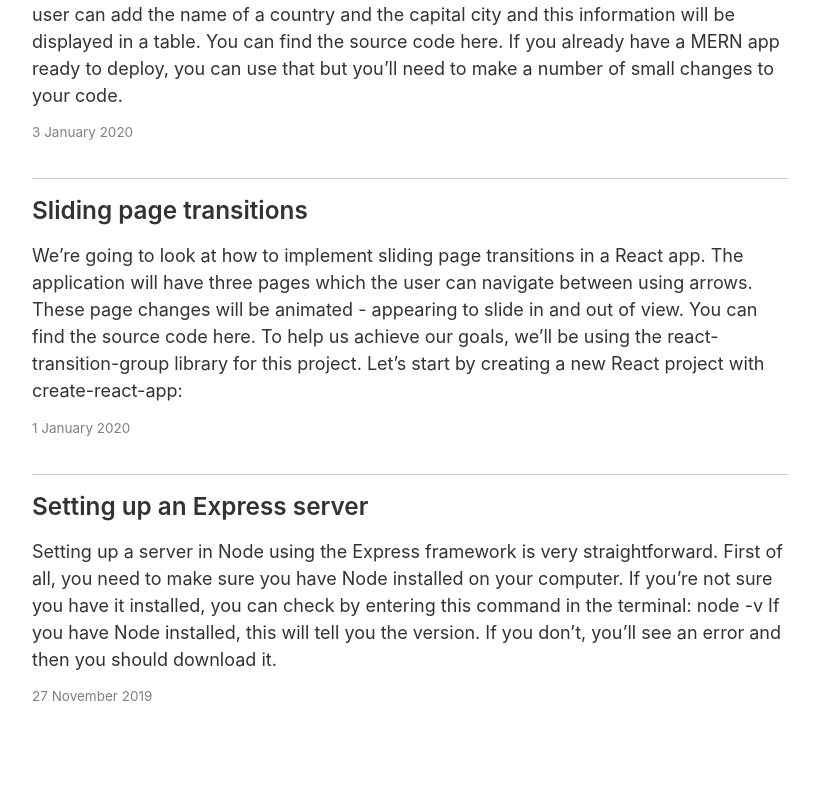
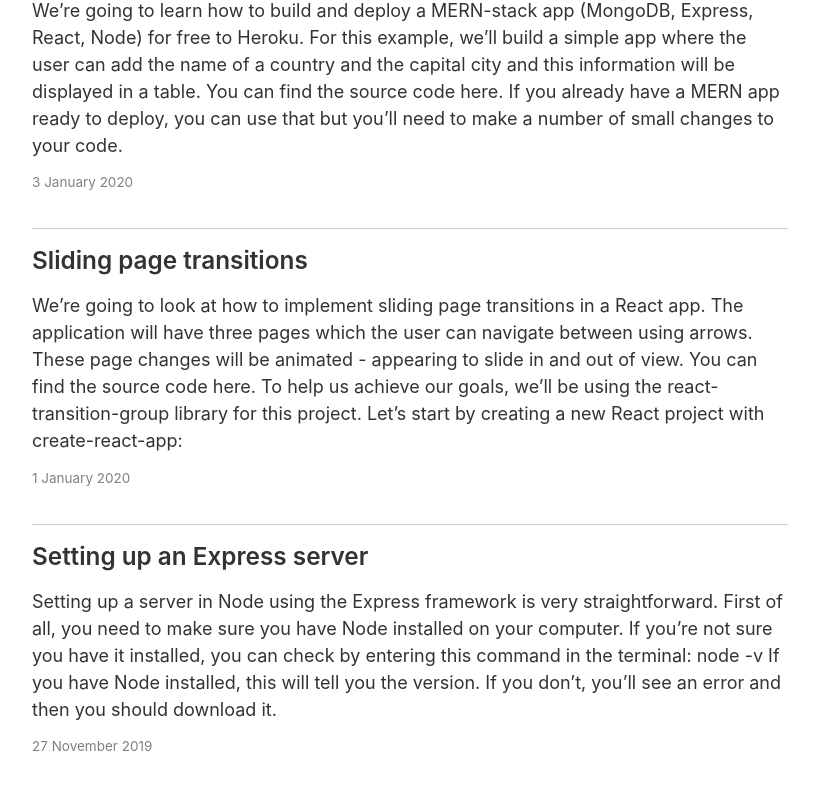
Before and after one commit to tommcandrew/blog, a plain HTML site: page index.html in a window 1280 px wide. Shown: the part 746-1532 px from the top of the page, without its empty margins (230-1049 px from the left). Before the commit the page ends 1472 px from the top, so only its background shows below. Drawn offline with Linux system fonts and the light colour scheme.

Commit message:
increase vertical margin on body

```diff
--- a/style.css
+++ b/style.css
@@ -71,13 +71,12 @@
 }
 
 body {
-  margin: 0;
+  margin: 70px 0;
   font-size: 18px;
   line-height: 1.5;
   -webkit-font-smoothing: antialiased;
   color: var(--font-color);
   background: var(--bg-color);
-  padding: 20px 0;
 }
 
 article,
```
